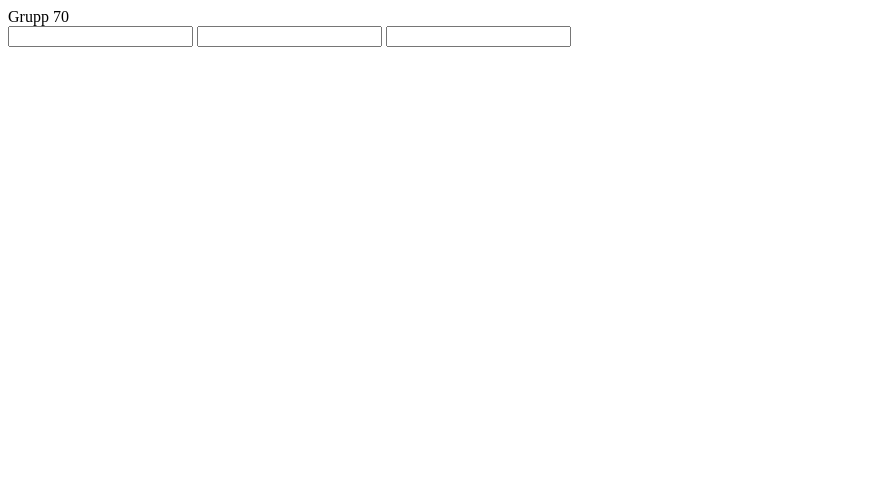
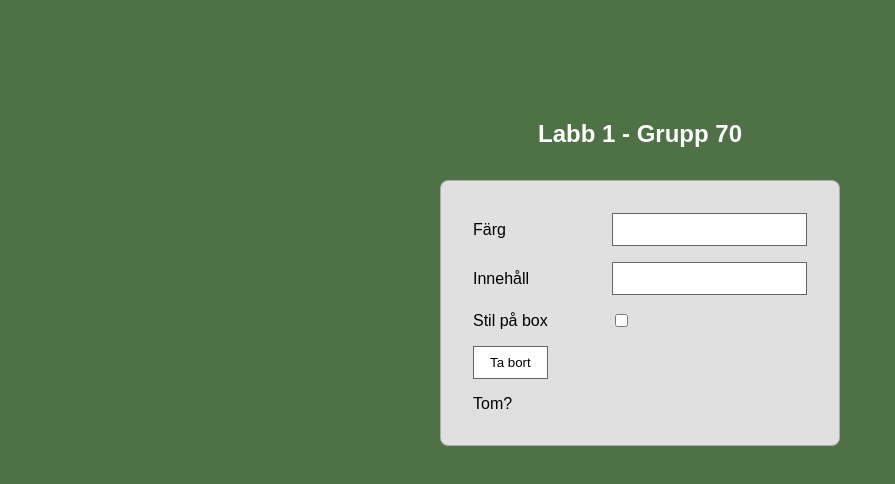
Before and after one commit to kasiwarrior/gik339-labb2-70, a plain HTML site: page index.html in a window 1280 px wide. Shown: the whole page, without its empty margins (0-895 px from the left). Drawn offline with Linux system fonts and the light colour scheme.

Commit message:
uppgift 1 och 2

```diff
--- a/index.html
+++ b/index.html
@@ -4,13 +4,32 @@
     <meta charset="UTF-8">
     <meta name="viewport" content="width=device-width, initial-scale=1.0">
     <title>Document</title>
+    <link rel="stylesheet" href="style.css">
 </head>
 <body>
-    <head>Grupp 70</head>
-    <div>
-        <input type="text" name="color" class="textfield">
-        <input type="text" name="color" class="textfield">
-        <input type="text" name="color" class="textfield">
-    </div>
+<div class="main-container">
+        <h1 class="header-title">Labb 1 - Grupp 70</h1>
+    <form class="form-box">
+                <div class="form-group">
+                    <label for="color">Färg</label>
+                    <input type="text" id="color" name="color" class="textfield">
+                </div>
+
+                <div class="form-group">
+                    <label for="content">Innehåll</label>
+                    <input type="text" id="content" name="content" class="textfield">
+                </div>
+
+                <div class="checkbox-group">
+                    <label for="divStyle">Stil på box</label>
+                    <input type="checkbox" id="divStyle" name="divStyle" class="checkbox">
+                </div>
+                <div>
+                    <button type="button" class="remove-button">Ta bort</button>
+                </div>
+                <div class="empty-div">
+                    Tom?
+                </div>
+            </form>
 </body>
 </html>
--- /dev/null
+++ b/style.css
@@ -0,0 +1,64 @@
+body {
+    background-color: hsla(108, 100%, 12%, 0.726);
+    display: flex;
+    justify-content: center;
+    min-height: 100vh;
+    padding: 6rem;
+    font-family: Arial, sans-serif;
+}
+.header-title {
+    color: white;
+    font-size: 1.5em;
+    margin-bottom: 2rem;
+}
+
+.main-container {
+    width: 400px;
+    text-align: center;
+}
+.form-box {
+    background-color: hsl(0, 0%, 88%);
+    border: 0.1rem solid hsl(0, 0%, 67%);
+    border-radius: 0.5rem;
+    padding: 2rem 2rem 1rem 2rem;
+    text-align: left;
+}
+.form-box > div {
+    margin-bottom: 1rem;
+    display: flex;
+}
+.form-group {
+    justify-content: space-between;
+    align-items: center;
+}
+
+.textfield {
+    padding: 0.5rem;
+    border: 0.1rem solid hsl(0, 0%, 40%);
+    background-color: white;
+}
+
+.checkbox-group {
+    display: flex;
+    align-items: center;
+}
+
+.checkbox-group > label {
+    flex-basis: 30%;
+    padding-right: 4.2ch;
+}
+
+
+.remove-button {
+    background-color: white; /* Light button color */
+    color: black;
+    border: 0.1rem solid hsl(0, 0%, 40%);
+    padding: 0.5rem 1rem;
+    cursor: pointer;
+}
+.remove-button:hover {
+    background-color: hsla(0, 0%, 95%, 0.815);
+}
+.remove-button:active{
+    background-color: hsla(0, 100%, 38%, 0.815);
+}
```
